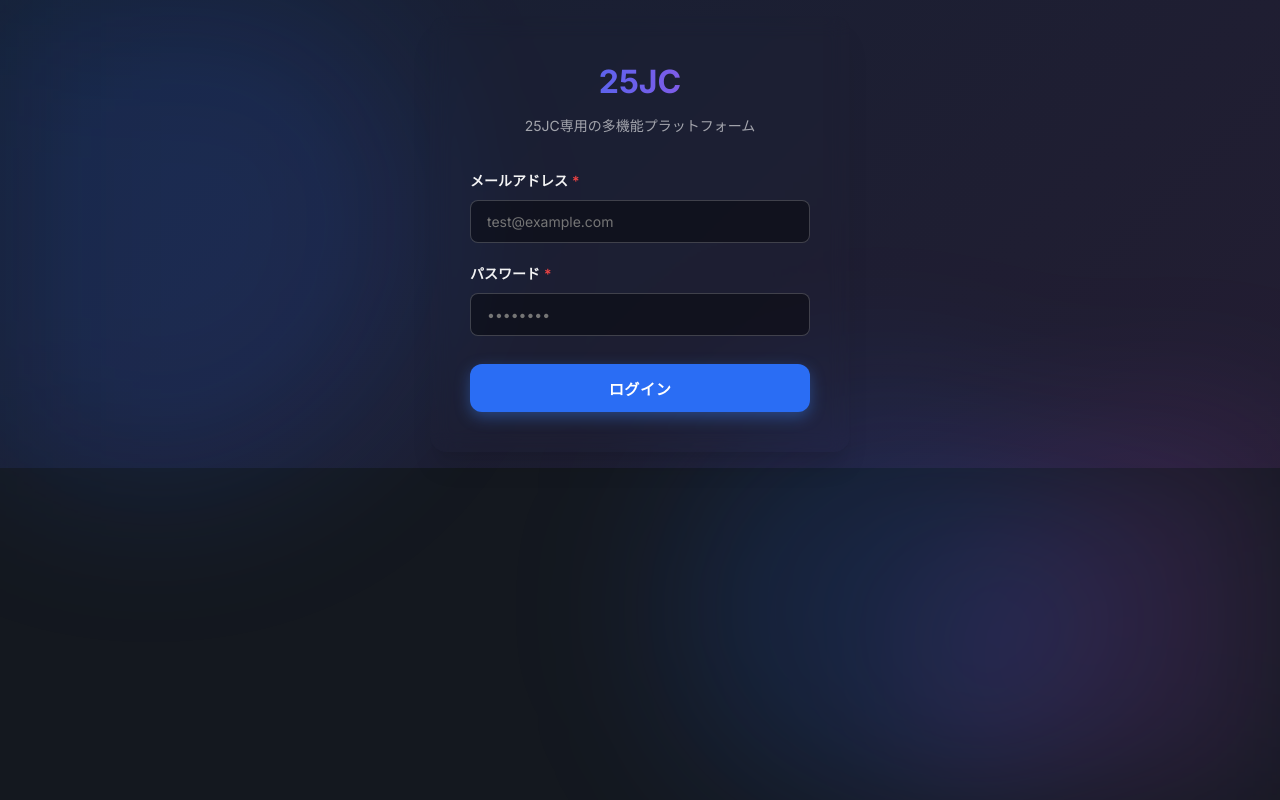
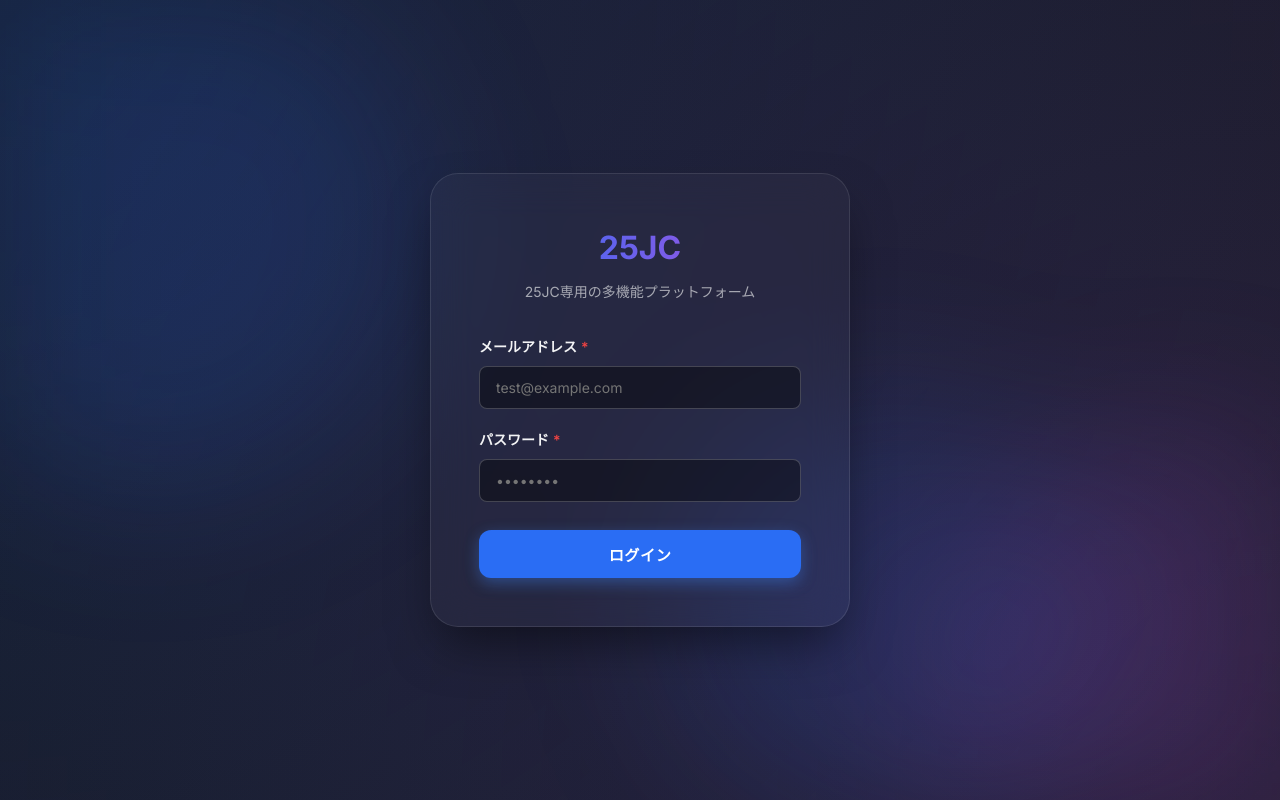
Before and after one commit to OfficeTomonoura/login-app, a Next.js app: page /auth/login in a window 1280 px wide. Built offline with nearby package versions, Linux system fonts and the light colour scheme; no server answers.

Commit message:
Update　ログイン時にローディングスピナーを必ず表示

```diff
--- a/src/app/auth/login/login.module.css
+++ b/src/app/auth/login/login.module.css
@@ -1,20 +1,39 @@
 .container {
     display: flex;
     justify-content: center;
-    align-items: flex-start;
-    padding: 1rem 1rem 1rem;
-    background: linear-gradient(135deg, hsl(var(--primary) / 0.1), hsl(var(--secondary) / 0.1));
+    align-items: center;
+    min-height: 100vh;
+    width: 100%;
+    padding: 2rem;
+    background: radial-gradient(circle at top left, hsl(var(--primary) / 0.15), transparent),
+        radial-gradient(circle at bottom right, hsl(var(--secondary) / 0.15), transparent);
+    position: relative;
+    overflow: hidden;
 }
 
 .card {
     width: 100%;
     max-width: 420px;
-    background: hsl(var(--card));
-    border-radius: var(--radius-xl);
-    padding: 2.5rem;
-    box-shadow: 0 20px 25px -5px rgba(0, 0, 0, 0.1), 0 10px 10px -5px rgba(0, 0, 0, 0.04);
-    border: 1px solid hsl(var(--border) / 0.5);
-    backdrop-filter: blur(10px);
+    background: rgba(255, 255, 255, 0.03);
+    border-radius: 28px;
+    padding: 3rem;
+    box-shadow: 0 25px 50px -12px rgba(0, 0, 0, 0.5);
+    border: 1px solid rgba(255, 255, 255, 0.1);
+    backdrop-filter: blur(20px);
+    z-index: 1;
+    animation: fadeInScale 0.6s cubic-bezier(0.16, 1, 0.3, 1);
+}
+
+@keyframes fadeInScale {
+    from {
+        opacity: 0;
+        transform: scale(0.95) translateY(10px);
+    }
+
+    to {
+        opacity: 1;
+        transform: scale(1) translateY(0);
+    }
 }
 
 .header {
--- a/src/app/auth/login/page.tsx
+++ b/src/app/auth/login/page.tsx
@@ -6,7 +6,11 @@ import { useAuth } from '@/contexts/SupabaseAuthContext';
 import Input from '@/components/ui/Input';
 import Button from '@/components/ui/Button';
 import styles from './login.module.css';
+import { LoadingOverlay } from '@/components/ui/LoadingSpinner';
 
+/**
+ * ログインページコンポーネント
+ */
 export default function LoginPage() {
     const [email, setEmail] = useState('');
     const [password, setPassword] = useState('');
@@ -21,7 +25,13 @@ export default function LoginPage() {
         setIsLoading(true);
 
         try {
-            const { error, user } = await login(email, password);
+            // ログイン処理と最低1秒の待機を並列実行
+            const [loginResult] = await Promise.all([
+                login(email, password),
+                new Promise(resolve => setTimeout(resolve, 1000))
+            ]);
+
+            const { error, user } = loginResult as { error: any; user?: any };
 
             if (error) {
                 console.error('Login failed:', error);
@@ -37,6 +47,7 @@ export default function LoginPage() {
                 } else {
                     router.push('/dashboard');
                 }
+                // 画面遷移中もisLoadingを維持（AuthGuardなどの読み込みが始まるまで）
             } else {
                 setError('プロフィール情報の取得に失敗しました。通信環境を確認して再度お試しください。');
                 setIsLoading(false);
@@ -50,6 +61,7 @@ export default function LoginPage() {
 
     return (
         <div className={styles.container}>
+            {isLoading && <LoadingOverlay />}
             <div className={styles.card}>
                 <div className={styles.header}>
                     <h1 className={styles.title}>25JC</h1>
--- a/src/components/ui/LoadingSpinner.tsx
+++ b/src/components/ui/LoadingSpinner.tsx
@@ -1,6 +1,9 @@
 import styles from './loading.module.css';
 
-export default function LoadingSpinner({ size = 'medium', color = 'primary' }: { size?: 'small' | 'medium' | 'large', color?: 'primary' | 'white' }) {
+/**
+ * 基本のローディングスピナー
+ */
+const LoadingSpinner = ({ size = 'medium', color = 'primary' }: { size?: 'small' | 'medium' | 'large', color?: 'primary' | 'white' }) => {
     return (
         <div className={`${styles.spinner} ${styles[size]} ${styles[color]}`} role="status">
             <span className={styles.srOnly}>Loading...</span>
@@ -8,6 +11,11 @@ export default function LoadingSpinner({ size = 'medium', color = 'primary' }: {
     );
 }
 
+export default LoadingSpinner;
+
+/**
+ * インライン（コンテンツ領域内）で表示するローディング画面
+ */
 export function LoadingScreen() {
     return (
         <div className={styles.screen}>
@@ -16,3 +24,15 @@ export function LoadingScreen() {
         </div>
     );
 }
+
+/**
+ * 画面全体を覆うローディングオーバーレイ
+ */
+export function LoadingOverlay() {
+    return (
+        <div className={styles.fullScreenOverlay}>
+            <LoadingSpinner size="large" />
+            <p className={styles.text}>読み込み中...</p>
+        </div>
+    );
+}
--- a/src/components/ui/loading.module.css
+++ b/src/components/ui/loading.module.css
@@ -1,41 +1,37 @@
 .spinner {
     border-radius: 50%;
-    animation: spin 1s linear infinite;
+    animation: spin 0.8s cubic-bezier(0.4, 0, 0.2, 1) infinite;
     display: inline-block;
 }
 
 .small {
-    width: 1rem;
-    height: 1rem;
-    border: 2px solid rgba(0, 0, 0, 0.1);
+    width: 1.25rem;
+    height: 1.25rem;
+    border: 2px solid rgba(255, 255, 255, 0.1);
 }
 
 .medium {
-    width: 2rem;
-    height: 2rem;
-    border: 3px solid rgba(255, 255, 255, 0.1);
+    width: 2.5rem;
+    height: 2.5rem;
+    border: 3.5px solid rgba(255, 255, 255, 0.1);
 }
 
 .large {
-    width: 3rem;
-    height: 3rem;
-    border: 4px solid rgba(255, 255, 255, 0.1);
+    width: 4rem;
+    height: 4rem;
+    border: 5px solid rgba(255, 255, 255, 0.1);
 }
 
 .primary {
-    border-top-color: hsl(var(--primary, 220 90% 56%));
+    border-top-color: var(--primary, #3b82f6);
 }
 
 .white {
-    border-top-color: white;
+    border-top-color: #ffffff;
 }
 
 @keyframes spin {
-    0% {
-        transform: rotate(0deg);
-    }
-
-    100% {
+    to {
         transform: rotate(360deg);
     }
 }
@@ -51,29 +47,48 @@
     border: 0;
 }
 
+/* インラインのローディング用コンテナ */
 .screen {
     display: flex;
     flex-direction: column;
     align-items: center;
     justify-content: center;
-    height: 50vh;
-    color: hsl(var(--muted-foreground));
+    padding: 2rem;
+    color: rgba(255, 255, 255, 0.7);
 }
 
 .text {
     margin-top: 1rem;
-    font-size: 0.875rem;
-    animation: pulse 2s infinite;
+    font-size: 0.9rem;
+    font-weight: 500;
+    animation: pulse 1.5s ease-in-out infinite;
+}
+
+/* 全画面オーバーレイ用 */
+.fullScreenOverlay {
+    position: fixed;
+    top: 0;
+    left: 0;
+    width: 100vw;
+    height: 100vh;
+    background: rgba(10, 10, 15, 0.85);
+    backdrop-filter: blur(12px);
+    z-index: 9999;
+    display: flex;
+    flex-direction: column;
+    align-items: center;
+    justify-content: center;
+    color: white;
 }
 
 @keyframes pulse {
 
     0%,
     100% {
-        opacity: 1;
+        opacity: 0.5;
     }
 
     50% {
-        opacity: 0.6;
+        opacity: 1;
     }
 }
```
